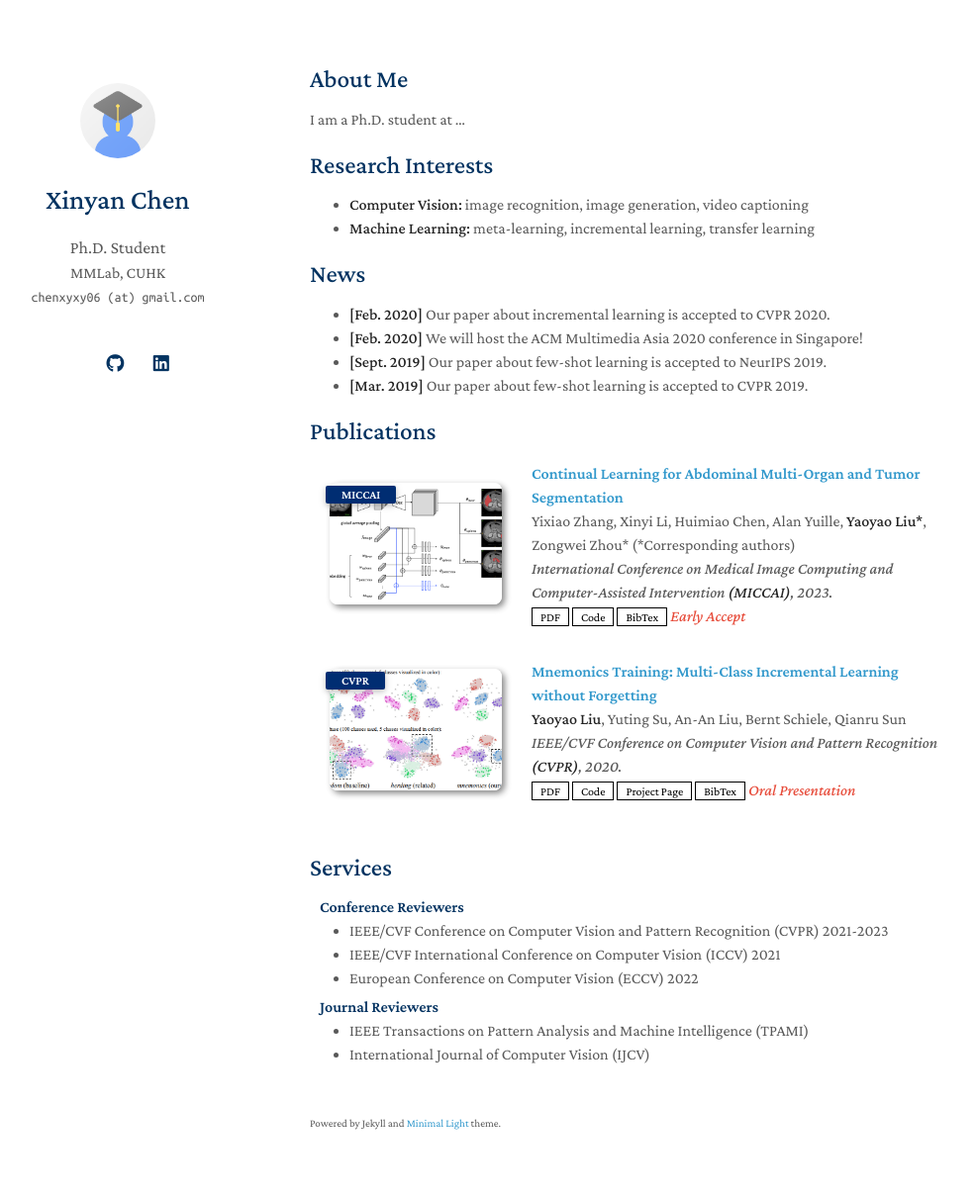
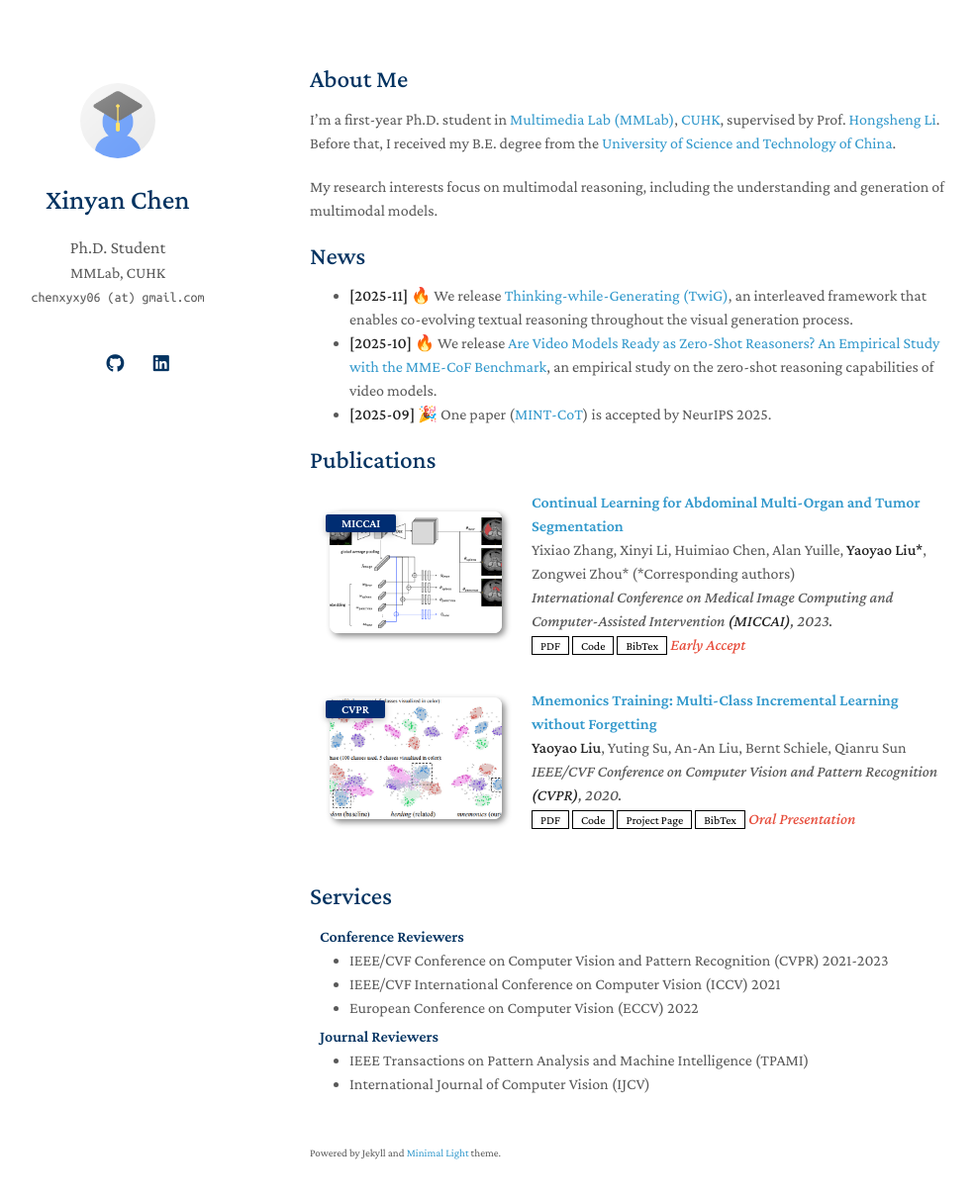
Before and after one commit to xinyan-cxy/xinyan-cxy.github.io, a Jekyll site: the page built from index.md, in a window 1280 px wide and 1246 px high. Shown: the top 1211 px of the window at 99% size, without its empty margins (157-1143 px from the left). Built offline with Jekyll 4.4.1, drawn with Linux system fonts in a browser that asks for light colours; a style sheet for code colours, icons or effects is not loaded; our own code applies the rules of GitHub Pages for plain Markdown files.

Commit message:
Revise About Me section and update news
Updated personal introduction and research interests. Added recent news and publications.

```diff
--- a/index.md
+++ b/index.md
@@ -4,19 +4,15 @@ layout: homepage
 
 ## About Me
 
-I am a Ph.D. student at ...
+I’m a first-year Ph.D. student in [Multimedia Lab (MMLab)](https://mmlab.ie.cuhk.edu.hk/), [CUHK](https://www.cuhk.edu.hk/english/index.html), supervised by Prof. [Hongsheng Li](https://www.ee.cuhk.edu.hk/~hsli/). Before that, I received my B.E. degree from the [University of Science and Technology of China](https://www.ustc.edu.cn/).
 
-## Research Interests
-
-- **Computer Vision:** image recognition, image generation, video captioning
-- **Machine Learning:** meta-learning, incremental learning, transfer learning
+My research interests focus on multimodal reasoning, including the understanding and generation of multimodal models.
 
 ## News
 
-- **[Feb. 2020]** Our paper about incremental learning is accepted to CVPR 2020.
-- **[Feb. 2020]** We will host the ACM Multimedia Asia 2020 conference in Singapore!
-- **[Sept. 2019]** Our paper about few-shot learning is accepted to NeurIPS 2019.
-- **[Mar. 2019]** Our paper about few-shot learning is accepted to CVPR 2019.
+- **[2025-11]** 🔥 We release [Thinking-while-Generating (TwiG)](https://github.com/ZiyuGuo99/Thinking-while-Generating), an interleaved framework that enables co-evolving textual reasoning throughout the visual generation process.
+- **[2025-10]** 🔥 We release [Are Video Models Ready as Zero-Shot Reasoners? An Empirical Study with the MME-CoF Benchmark](https://arxiv.org/abs/2510.26802), an empirical study on the zero-shot reasoning capabilities of video models.
+- **[2025-09]** 🎉 One paper ([MINT-CoT](https://arxiv.org/abs/2506.05331)) is accepted by NeurIPS 2025.
 
 {% include_relative _includes/publications.md %}
 
```
